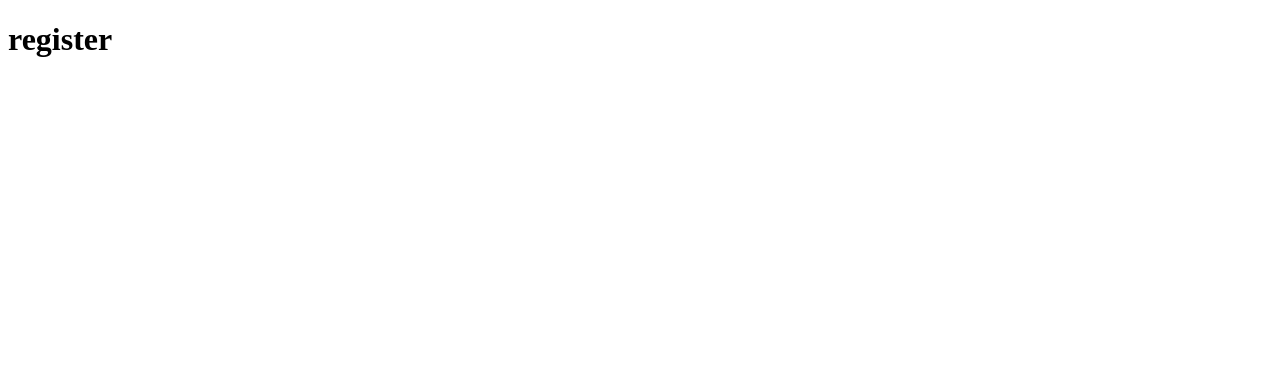
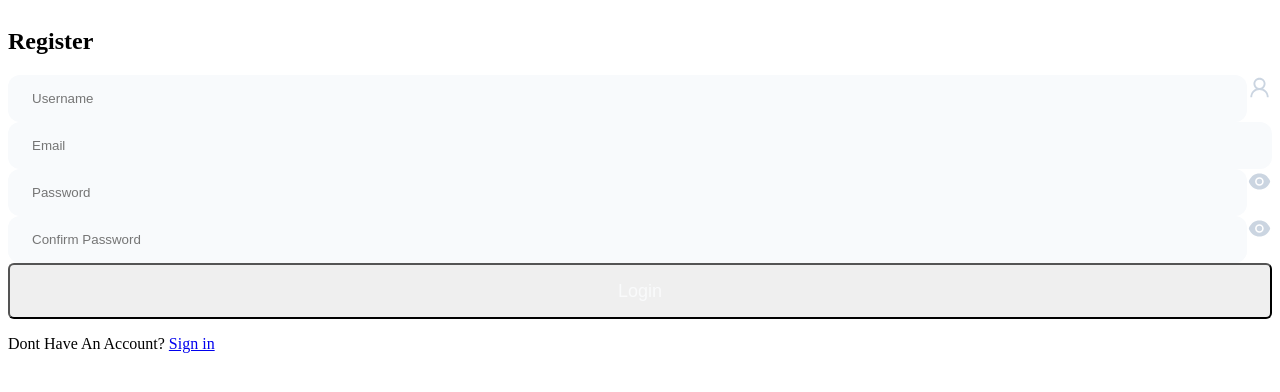
Before and after one commit to mconrejas/project-frontend, a Next.js app: page /register in a window 1280 px wide. Shown: the top 392 px of the page. Built offline with nearby package versions, Linux system fonts and the light colour scheme.

Commit message:
dailyprogress

```diff
--- a/app/layout.tsx
+++ b/app/layout.tsx
@@ -4,7 +4,7 @@ import { Inter } from 'next/font/google'
 const inter = Inter({ subsets: ['latin'] })
 
 export const metadata = {
-  title: 'Create Next App',
+  title: 'Home Page',
   description: 'Generated by create next app',
 }
 
--- a/app/page.tsx
+++ b/app/page.tsx
@@ -1,21 +1,55 @@
-import Login from "./components/Login";
-import Link from "next/link"
+import Link from 'next/link'
+import 'tailwindcss'
 
 function App() {
+
     return (
 
-        <div className="bg-blue-400 min-h-screen flex-col justify-center flex w-full g-screen">
-            <div className="w-full flex items-center justify-center lg:w-full">
-               <Login/>
-            </div>
-            <div className=" text-center text-white 500">
-            <Link href="app/components/SignIn"> FORM</Link>
-            </div>
-        </div>
 
+    <main className="container mx-auto text-center py-20">
+    </main>
 
 
     );
 }
 
-export default App;
+
+
+//guest
+function Guest(){
+ return(
+    <main className=" container mx-auto text-center py-20">
+        <h3 className="text-4xl font-bold underline"> Guest Homepage!  </h3>
+        <div className="flex justify-center">
+            <Link href={'/loginpage'} className="mt-5 px-10 py-1 rounded-sm bg-indigo-700 text-white  hover:text-black">Sign-in</Link>
+
+        </div>
+    </main>
+ );
+
+}
+export default Guest
+
+//authourized
+function User(){
+    return(
+
+    <main className=" container mx-auto text-center py-20">
+        <h3 className="text-4xl font-bold underline"> Profile Page!  </h3>
+        <div className='details'>
+            <h5>UnKnown</h5>
+            <h5>UnKnown</h5>
+        </div>
+        <div className='flex justify-center'>
+            <button className='mt-5 px-10 py-1 rounded-sm bg-indigo-500'> sign out</button>
+
+        </div>
+        <div className="flex justify-center">
+            <Link href={'/profile'} className="mt-5 px-10 py-1 rounded-sm bg-indigo-700 text-white  hover:text-black">Sign-in</Link>
+
+        </div>
+    </main>
+    );
+}
+
+User
--- a/pages/loginpage.tsx
+++ b/pages/loginpage.tsx
@@ -5,7 +5,7 @@ import Styles from '/styles/form.module.css';
 import {AiFillEyeInvisible, AiFillEye} from 'react-icons/ai';
 import {useState} from 'react';
 import Image from "next/image";
-import { url } from "inspector";
+
 
 export default function  Login(){
 
@@ -18,9 +18,9 @@ export default function  Login(){
             <title>Login Page</title>
         </Head>
 
-            <section className='w-3/4 mx-auto flex flex-col gap-10'>
+            <section className='w-3/4 mx-auto flex flex-col gap-10 ' >
             <div className="tittle">
-            <h1 className='text-white text-4xl font-bold py-4'>Please Sign In</h1>
+            <h1 className='text-white text-4xl font-bold py-4'>Welcome!</h1>
             </div>
 
             {/*form*/}
@@ -35,12 +35,12 @@ export default function  Login(){
               </div>
               <div className={Styles.input_group}>
                   <input
-                  type={`${show ? "text":"password"}`}
+                  type={`${show? "text":"password"}`}
                   name="password"
                   placeholder="Password"
                   className={Styles.input_text}
                   />
-                <span className='icon flex items-center px-4'onClick={()=>setShow(!show)}>
+                <span className='icon flex items-center px-2'onClick={()=>setShow(!show)}>
                   <AiFillEye size={25}/>
                 </span>
               </div>
--- a/pages/register.tsx
+++ b/pages/register.tsx
@@ -1,20 +1,91 @@
 import Head from "next/head"
 import Link from 'next/link'
 import Design from '../app/layout/design'
+import Styles from '/styles/form.module.css';
+import {AiFillEyeInvisible, AiFillEye, AiOutlineUser} from 'react-icons/ai';
+import {useState} from 'react';
 
 
 
 
 export default function Register()
 {
+  const [show, setShow] = useState({password: false,cpassword: false})
+
   return (
-    <div>
+    <Design>
     <Head>
       <title>Register</title>
 
     </Head>
 
-    <h1>register</h1>
-    </div>
+    <section className='w-3/4 mx-auto flex flex-col gap-10'>
+            <div className="tittle">
+            <h1 className='text-white text-4xl font-bold py-4'>Register</h1>
+            </div>
+
+            {/*form*/}
+            <form className="flex flex-col center gap-2">
+            <div className={Styles.input_group}>
+                <input
+                type="text"
+                name="Username"
+                placeholder="Username"
+                className={Styles.input_text}
+                />
+                 <span className='icon flex items-center px-2'>
+                  <AiOutlineUser size={25}/>
+                </span>
+              </div>
+              <div className={Styles.input_group}>
+                <input
+                type="text"
+                name="email"
+                placeholder="Email"
+                className={Styles.input_text}
+                />
+              </div>
+              <div className={Styles.input_group}>
+                  <input
+                  type={`${show.password? "text":"password"}`}
+                  name="password"
+                  placeholder="Password"
+                  className={Styles.input_text}
+                  />
+                <span className='icon flex items-center px-2'onClick={()=>setShow({...show,password: !show.password})}>
+                  <AiFillEye size={25}/>
+                </span>
+              </div>
+
+              <div className={Styles.input_group}>
+                  <input
+                  type={`${show.cpassword? "text":"password"}`}
+                  name="cpassword"
+                  placeholder="Confirm Password"
+                  className={Styles.input_text}
+                  />
+                <span className='icon flex items-center px-2'onClick={()=>setShow({...show, cpassword: !show.cpassword})}>
+                  <AiFillEye size={25}/>
+                </span>
+              </div>
+
+
+              {/*login buttons*/}
+              <div className="input button ">
+                <button type="submit" className={Styles.button}>
+                  Login
+                </button>
+
+
+              </div>
+            </form>
+            {/*bottom*/}
+            <p className='text-center text-gray-400'>
+              Dont Have An Account? <Link className="hover:text-red-500 hover:text-2xl" href={'/loginpage'}>Sign in</Link>
+            </p>
+            </section>
+
+
+    </Design>
   )
 }
--- a/styles/form.module.css
+++ b/styles/form.module.css
@@ -32,6 +32,6 @@
 }
 
 .input_text:focus +*{
-    color:#6366f1;
+    color:#31a5da;
 
 }
```
Also changed, not shown: app/components/Form.tsx (deleted, +0 -37 lines), app/components/Login.tsx (deleted, +0 -49 lines).
